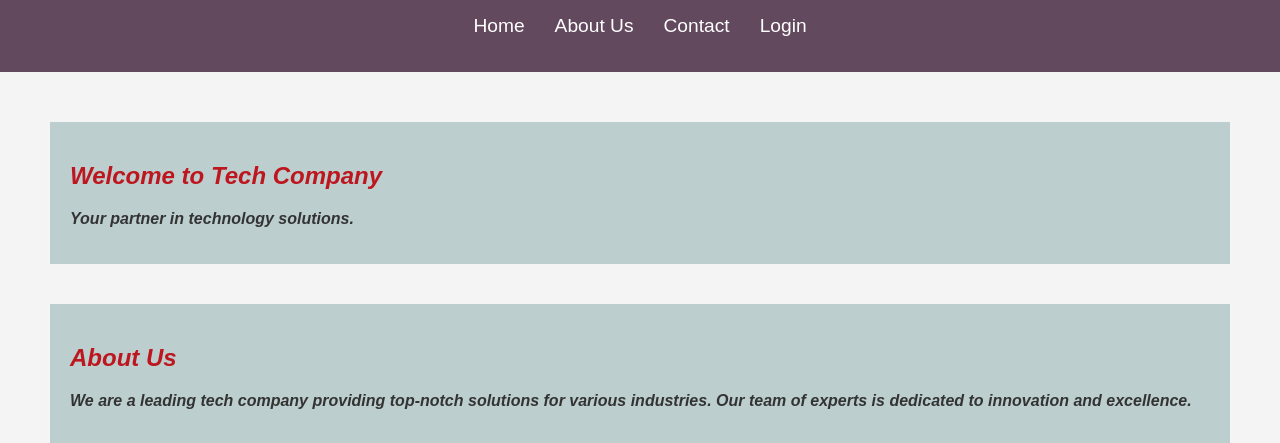
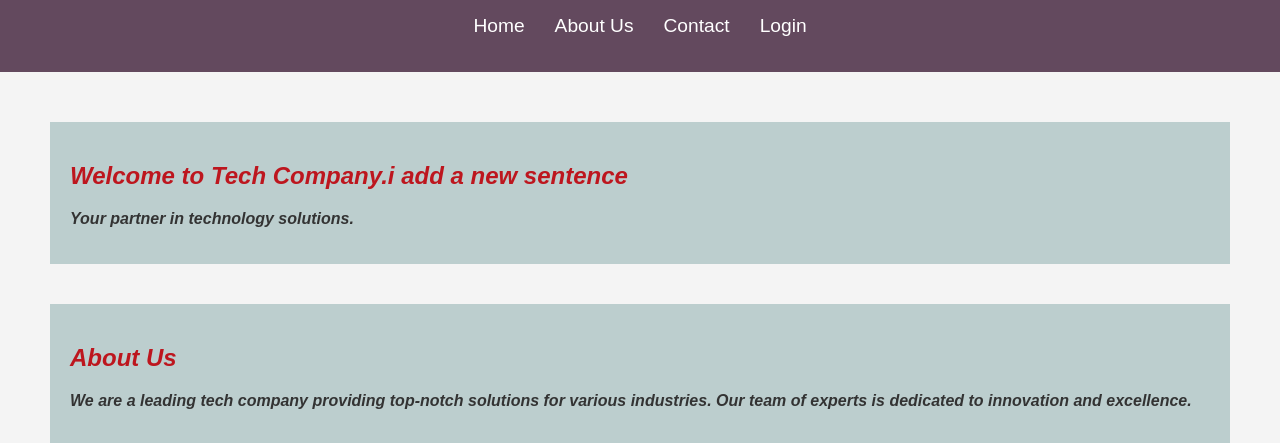
Before and after one commit to 77360jyothi/myfile, a plain HTML site: page index.html in a window 1280 px wide. Shown: the part 106-549 px from the top of the page. Drawn offline with Linux system fonts and the light colour scheme.

Commit message:
Update index.html

```diff
--- a/index.html
+++ b/index.html
@@ -21,7 +21,7 @@
 
     <main>
         <section id="home" class="home">
-            <h2>Welcome to Tech Company</h2>
+            <h2>Welcome to Tech Company.i add a new sentence</h2>
             <p>Your partner in technology solutions.</p>
         </section>
 
```
